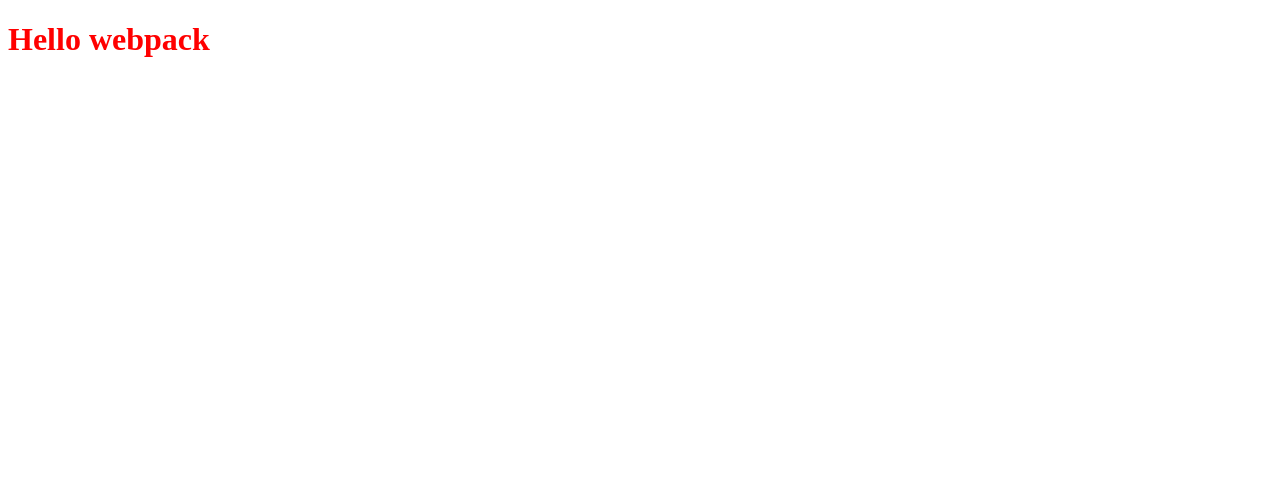
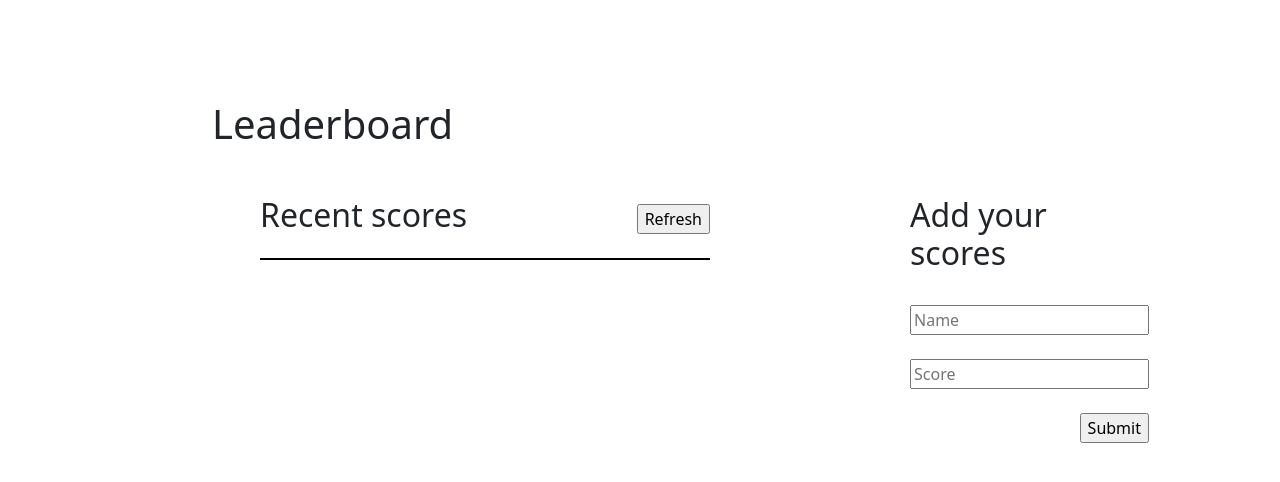
Before and after one commit to ad9311/leaderboard-api, a website built with webpack: page src/index.html in a window 1280 px wide. Built offline with nearby package versions, Linux system fonts and the light colour scheme.

Commit message:
Add basic layout

```diff
--- a/src/index.html
+++ b/src/index.html
@@ -3,8 +3,44 @@
   <head>
     <meta charset="UTF-8">
     <meta name="viewport" content="width=device-width, initial-scale=1.0">
-    <title>Wbpack Exercise</title>
+    <link href="https://cdn.jsdelivr.net/npm/bootstrap@5.1.0/dist/css/bootstrap.min.css" rel="stylesheet" integrity="sha384-KyZXEAg3QhqLMpG8r+8fhAXLRk2vvoC2f3B09zVXn8CA5QIVfZOJ3BCsw2P0p/We" crossorigin="anonymous">
+    <title>Leaderboard</title>
   </head>
   <body>
+    <header class="container-fluid mb-5">
+      <h1>Leaderboard</h1>
+    </header>
+    <main class="container-fluid d-flex mt-5 ms-5">
+      <section class="gutter-right">
+        <div class="d-flex justify-content-between align-items-center pb-3">
+          <h2>Recent scores</h2>
+          <input class="refresh" type="button" value="Refresh">
+        </div>
+        <div class="board">
+          <ul>
+          </ul>
+        </div>
+      </section>
+      <section class="gutter-left">
+        <div class="pb-3">
+          <h2>Add your scores</h2>
+        </div>
+        <form action="" method="post">
+          <ul>
+            <li class="pt-2 bg-transparent">
+              <input id="name" type="text" placeholder="Name">
+            </li>
+            <br>
+            <li>
+              <input id="score" type="text" placeholder="Score">
+            </li>
+            <br>
+            <li class="d-flex justify-content-end bg-transparent">
+              <input type="button" value="Submit" id="add-score">
+            </li>
+          </ul>
+        </form>
+      </section>
+    </main>
   </body>
 </html>
--- a/src/index.js
+++ b/src/index.js
@@ -1,14 +1 @@
-import _ from 'lodash';
 import './style.css';
-
-function component() {
-  const element = document.createElement('h1');
-
-  // Lodash, now imported by this script
-  element.innerHTML = _.join(['Hello', 'webpack'], ' ');
-  element.classList.add('hello');
-
-  return element;
-}
-
-document.body.appendChild(component());
--- a/src/style.css
+++ b/src/style.css
@@ -1,4 +1,33 @@
-/* CSS Stylesheet */
-.hello {
-  color: red;
+body {
+  margin: 0;
+  padding: 100px 200px;
 }
+
+.refresh {
+  height: 30px;
+}
+
+.board {
+  width: 450px;
+  max-height: 500px;
+  overflow: scroll;
+  border: 1px solid black;
+}
+
+ul {
+  margin: 0;
+  padding: 0;
+}
+ul li {
+  list-style: none;
+}
+
+.gutter-right {
+  margin-right: 100px;
+}
+
+.gutter-left {
+  margin-left: 100px;
+}
+
+/*# sourceMappingURL=style.css.map */
```
Also changed, not shown: 1 other file.
